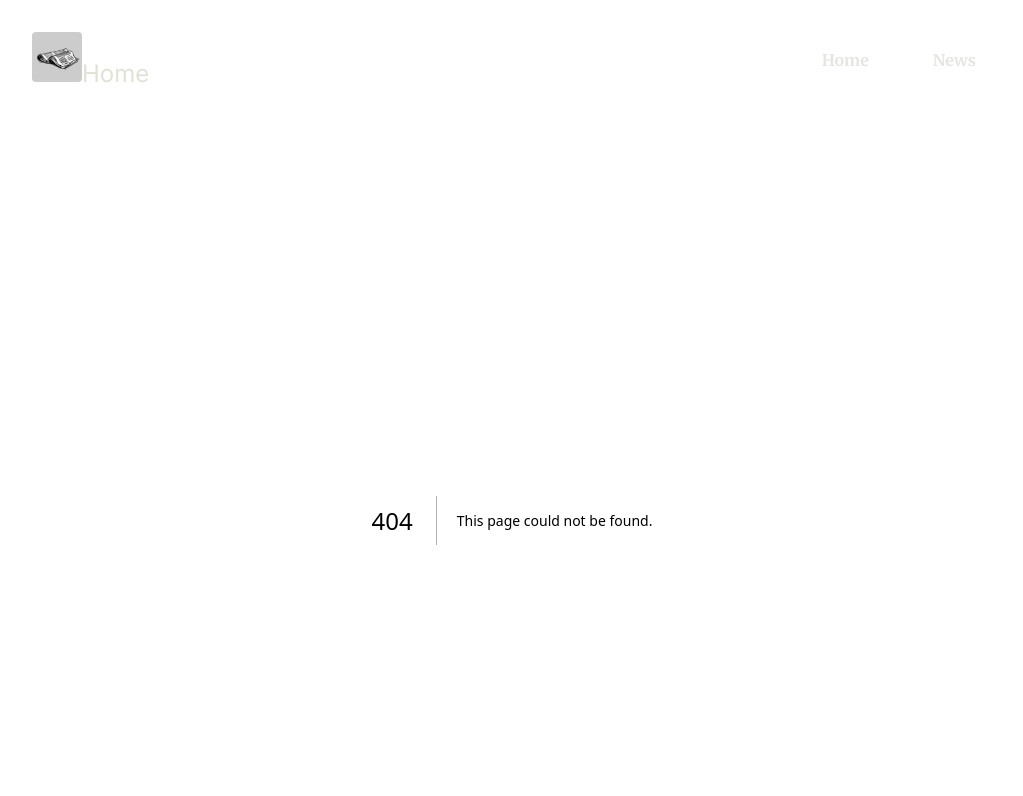
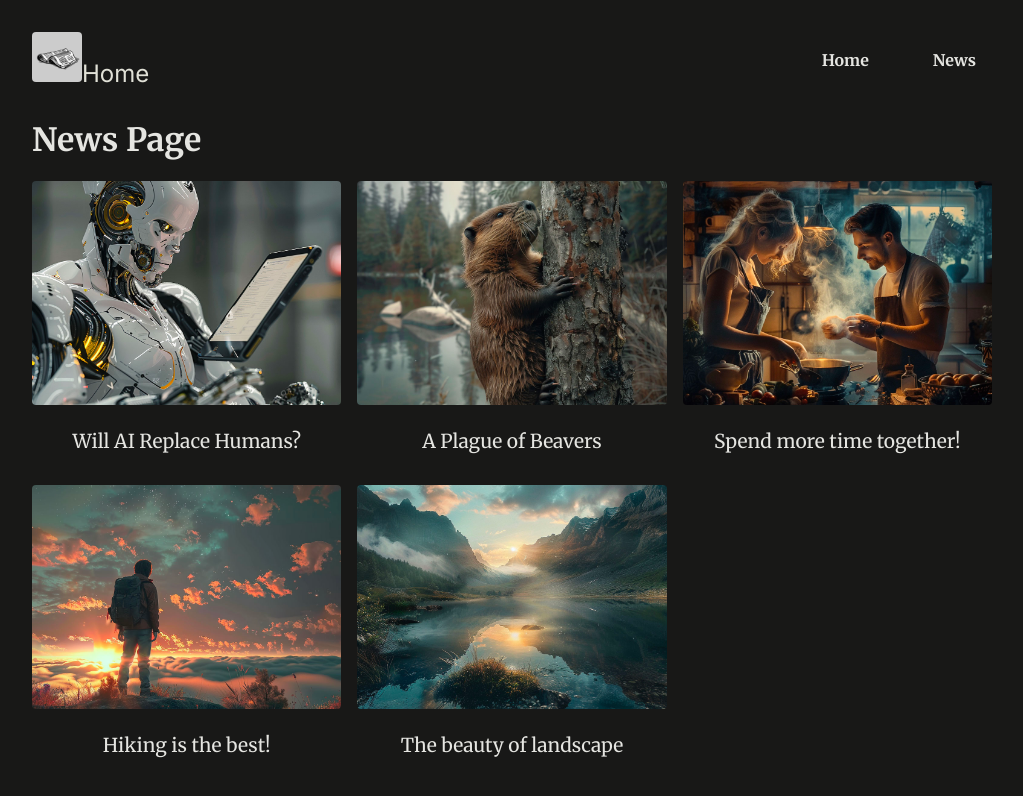
Before and after one commit to forest-6/news-next, a Next.js app: page /news in a window 1280 px wide. Before the commit this address had no page. Shown: the top 796 px of the page, without its empty margins (128-1151 px from the left). Built offline with nearby package versions, Linux system fonts and the light colour scheme.

Commit message:
뉴스 목록 페이지 추가

```diff
--- /dev/null
+++ b/app/news/page.js
@@ -0,0 +1,26 @@
+import Link from "next/link";
+import Image from "next/image";
+import { DUMMY_NEWS } from "@/dummy-news";
+
+export default function NewsPage() {
+  return (
+    <div>
+      <h1>News Page</h1>
+      <ul className="news-list">
+        {DUMMY_NEWS.map(({ id, slug, title, image }) => (
+          <li key={id}>
+            <Link href={`news/${slug}`}>
+              <Image
+                src={`/images/news/${image}`}
+                alt={title}
+                width={50}
+                height={50}
+              />
+              <span>{title}</span>
+            </Link>
+          </li>
+        ))}
+      </ul>
+    </div>
+  );
+}
--- /dev/null
+++ b/dummy-news.js
@@ -0,0 +1,47 @@
+export const DUMMY_NEWS = [
+  {
+    id: "n1",
+    slug: "will-ai-replace-humans",
+    title: "Will AI Replace Humans?",
+    image: "ai-robot.jpg",
+    date: "2021-07-01",
+    content:
+      "Since late 2022 AI is on the rise and therefore many people worry whether AI will replace humans. The answer is not that simple. AI is a tool that can be used to automate tasks, but it can also be used to augment human capabilities. The future is not set in stone, but it is clear that AI will play a big role in the future. The question is how we will use it.",
+  },
+  {
+    id: "n2",
+    slug: "beaver-plague",
+    title: "A Plague of Beavers",
+    image: "beaver.jpg",
+    date: "2022-05-01",
+    content:
+      "Beavers are taking over the world. They are building dams everywhere and flooding entire cities. What can we do to stop them?",
+  },
+  {
+    id: "n3",
+    slug: "couple-cooking",
+    title: "Spend more time together!",
+    image: "couple-cooking.jpg",
+    date: "2024-03-01",
+    content:
+      "Cooking together is a great way to spend more time with your partner. It is fun and you get to eat something delicious afterwards. What are you waiting for? Get cooking!",
+  },
+  {
+    id: "n4",
+    slug: "hiking",
+    title: "Hiking is the best!",
+    image: "hiking.jpg",
+    date: "2024-01-01",
+    content:
+      "Hiking is a great way to get some exercise and enjoy the great outdoors. It is also a great way to clear your mind and reduce stress. So what are you waiting for? Get out there and start hiking!",
+  },
+  {
+    id: "n5",
+    slug: "landscape",
+    title: "The beauty of landscape",
+    image: "landscape.jpg",
+    date: "2022-07-01",
+    content:
+      "Landscape photography is a great way to capture the beauty of nature. It is also a great way to get outside and enjoy the great outdoors. So what are you waiting for? Get out there and start taking some pictures!",
+  },
+];
```
Also changed, not shown: 1 other file (tests, documents, lock files or other folders).
